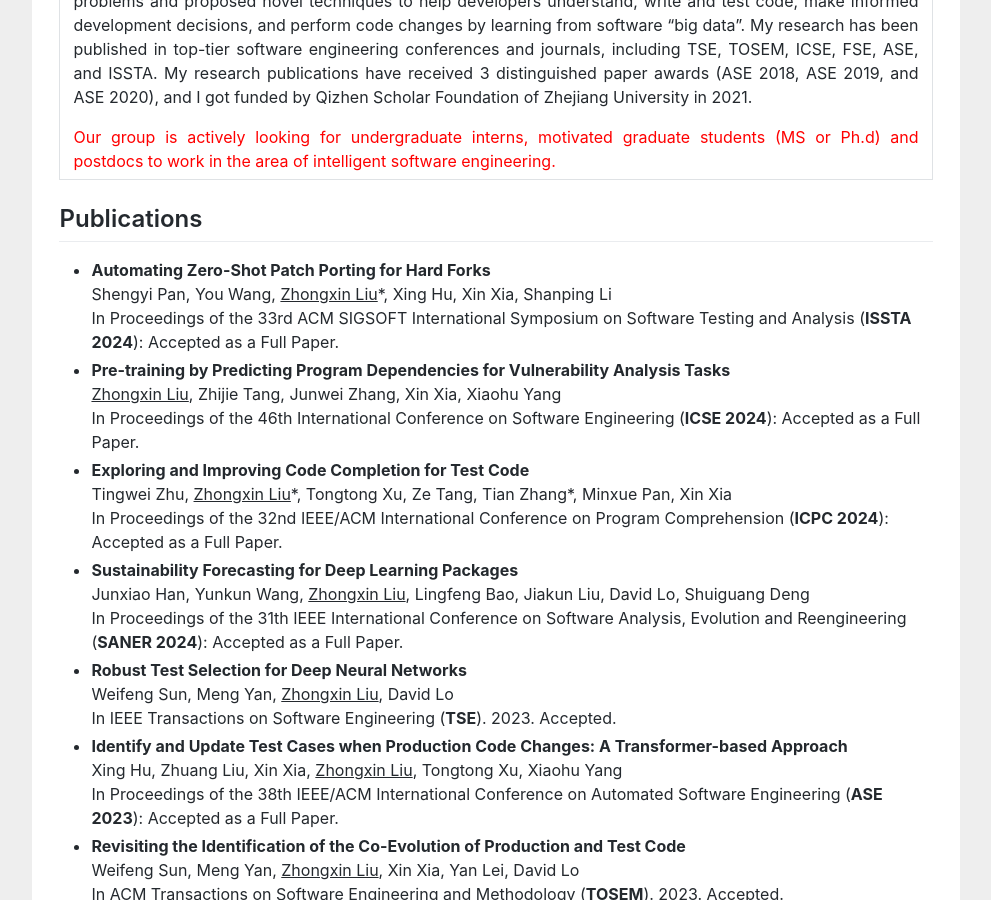
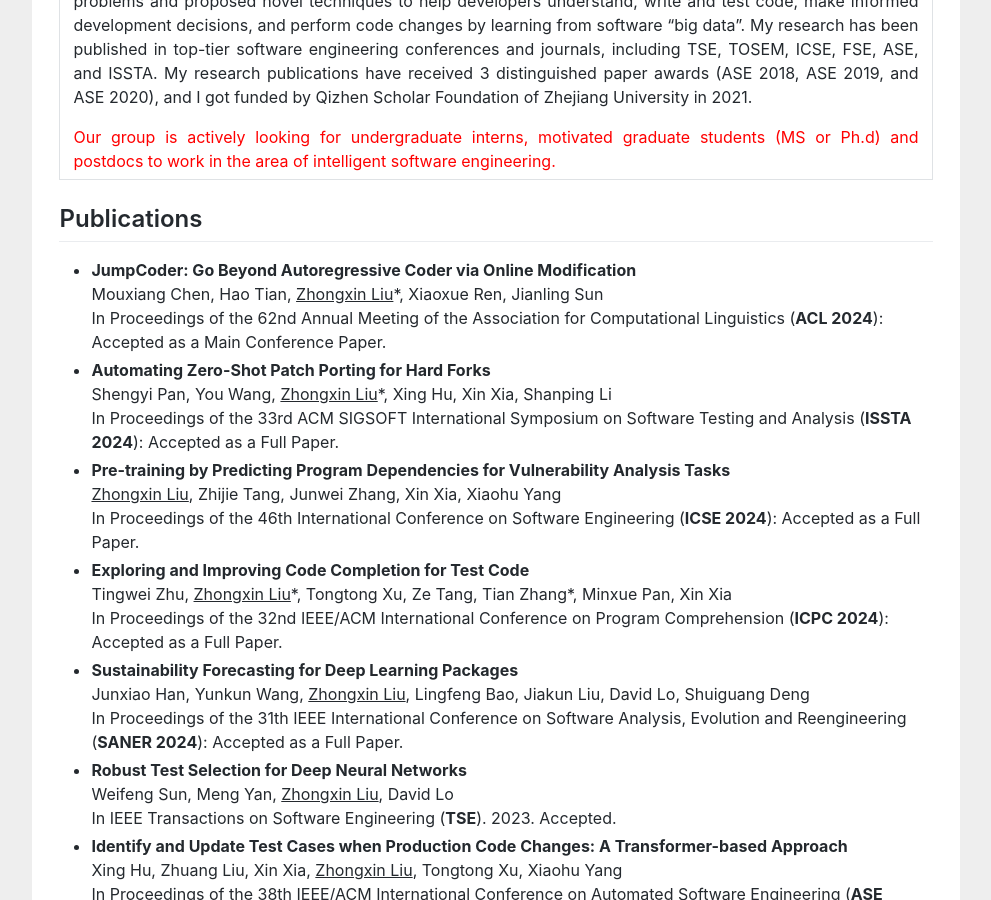
Before and after one commit to zhongxin-liu/zhongxin-liu.github.io, a Jekyll site: the page index.html, which Jekyll copies as it is, in a window 1280 px wide and 900 px high, scrolled down 526 px. Shown: the whole window, without its empty margins (144-1135 px from the left). Built offline with Jekyll 4.4.1, drawn with Linux system fonts in a browser that asks for light colours.

Commit message:
Update index.html

```diff
--- a/index.html
+++ b/index.html
@@ -72,6 +72,12 @@
 
 				<h2>Publications</h2>
 				<ul>
+					<li>
+						<b>JumpCoder: Go Beyond Autoregressive Coder via Online Modification</b>
+						<br>
+						Mouxiang Chen, Hao Tian, <u>Zhongxin Liu</u>*, Xiaoxue Ren, Jianling Sun<br>
+						In Proceedings of the 62nd Annual Meeting of the Association for Computational Linguistics (<b>ACL 2024</b>): Accepted as a Main Conference Paper.
+					</li>
 					<li>
 						<b>Automating Zero-Shot Patch Porting for Hard Forks</b>
 						<br>
```
